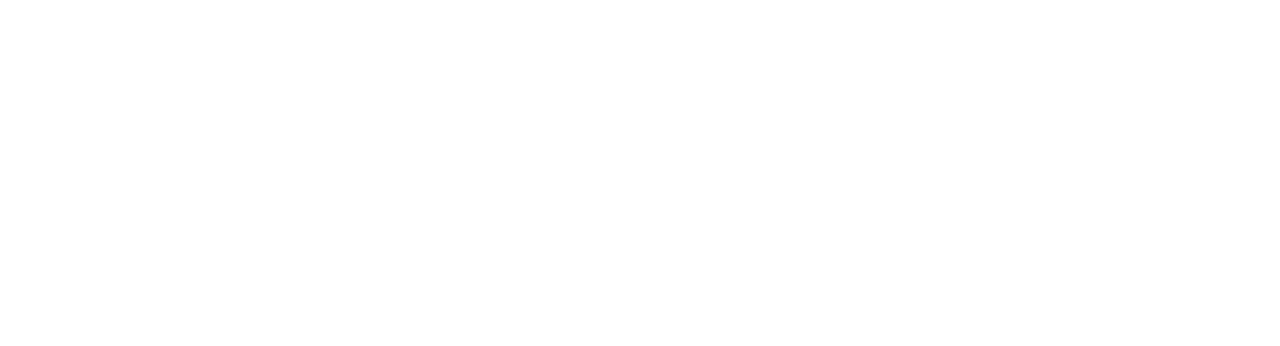
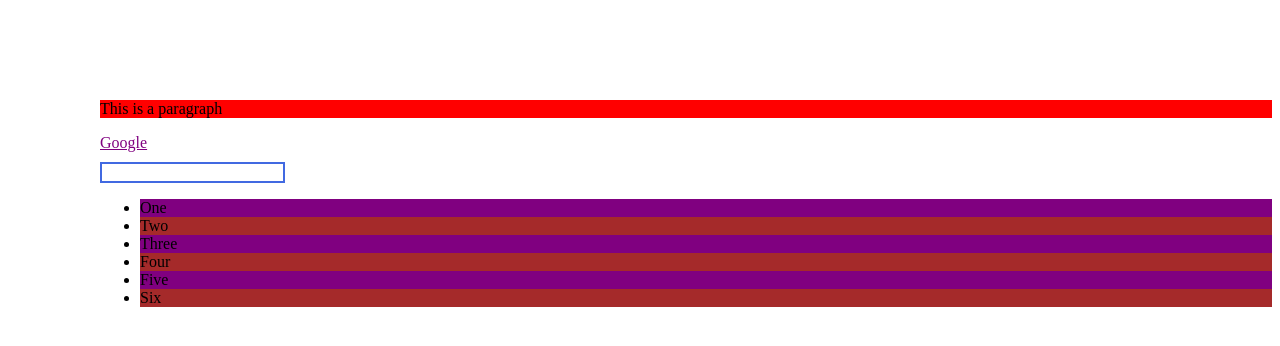
Before and after one commit to jaimin1224/YouTube-Projects, a plain HTML site: page CSS-Pseudo-Classes/index.html in a window 1280 px wide. Drawn offline with Linux system fonts and the light colour scheme.

Commit message:
- Final commit

```diff
--- a/CSS-Pseudo-Classes/index.html
+++ b/CSS-Pseudo-Classes/index.html
@@ -1,13 +1,28 @@
 <!DOCTYPE html>
 <html lang="en">
-<head>
-    <meta charset="UTF-8">
-    <meta name="viewport" content="width=device-width, initial-scale=1.0">
-    <meta http-equiv="X-UA-Compatible" content="ie=edge">
+  <head>
+    <meta charset="UTF-8" />
+    <meta name="viewport" content="width=device-width, initial-scale=1.0" />
+    <meta http-equiv="X-UA-Compatible" content="ie=edge" />
     <title>CSS Pseudo Classes</title>
-    <link rel="stylesheet" href="./style.css">
-</head>
-<body>
+    <link rel="stylesheet" href="./style.css" />
+  </head>
+  <body>
+    <p>This is a paragraph</p>
 
-</body>
+    <a href="https://www.google.com" id="link">Google</a>
+
+    <div class="input">
+      <input type="text" class="textbox" />
+    </div>
+
+    <ul>
+      <li>One</li>
+      <li>Two</li>
+      <li>Three</li>
+      <li>Four</li>
+      <li>Five</li>
+      <li>Six</li>
+    </ul>
+  </body>
 </html>
--- a/CSS-Pseudo-Classes/style.css
+++ b/CSS-Pseudo-Classes/style.css
@@ -1,4 +1,56 @@
 body {
-    margin-left: 100px;
-    margin-top: 100px;
+  margin-left: 100px;
+  margin-top: 100px;
 }
+
+.input {
+  margin-top: 10px;
+}
+
+p {
+  background-color: red;
+}
+
+p:hover {
+  background-color: green;
+}
+
+#link {
+  color: purple;
+}
+
+#link:visited {
+  color: blue;
+}
+
+.textbox {
+  border: 2px solid royalblue;
+}
+
+.textbox:focus {
+  border: 2px solid purple;
+}
+
+li:first-child {
+  background-color: red;
+}
+
+li:last-child {
+  background-color: red;
+}
+
+li:nth-child(3) {
+  background-color: green;
+}
+
+li:nth-child(odd) {
+  background-color: purple;
+}
+
+li:nth-child(even) {
+  background-color: blue;
+}
+
+li:nth-child(2n) {
+  background-color: brown;
+}
```
